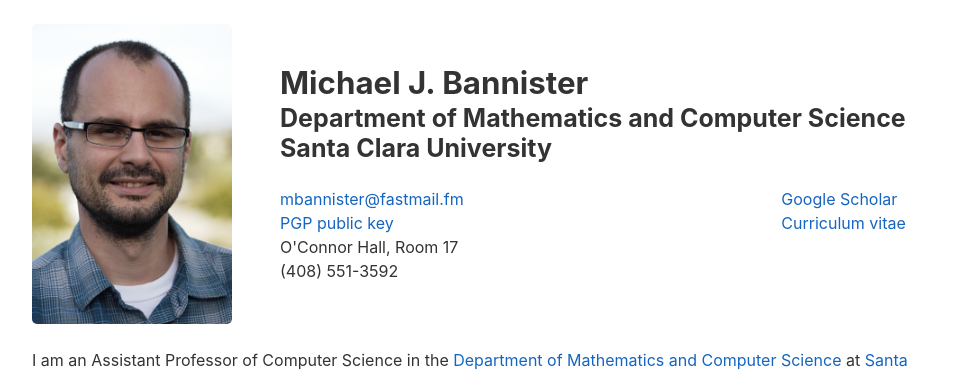
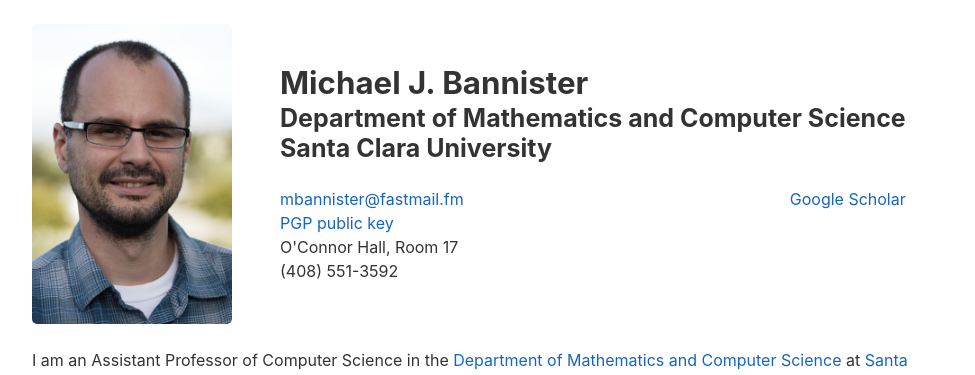
Before and after one commit to jacksonjw12/mbannister.github.io, a Jekyll site: the page built from index.html, in a window 1280 px wide. Shown: the top 375 px of the page, without its empty margins (152-1127 px from the left). Built offline with Jekyll 4.4.1, drawn with Linux system fonts in a browser that asks for light colours.

Commit message:
Remove CV until updated

```diff
--- a/_config.yml
+++ b/_config.yml
@@ -44,8 +44,6 @@
 profiles:
     - name: Google Scholar
       link: http://scholar.google.com/citations?user=vwc4KwwAAAAJ
-    - name: Curriculum vitae
-      link: assets/pdf/cv.pdf
 
 description: >
     I am an Assistant Professor of Computer Science in the
```
